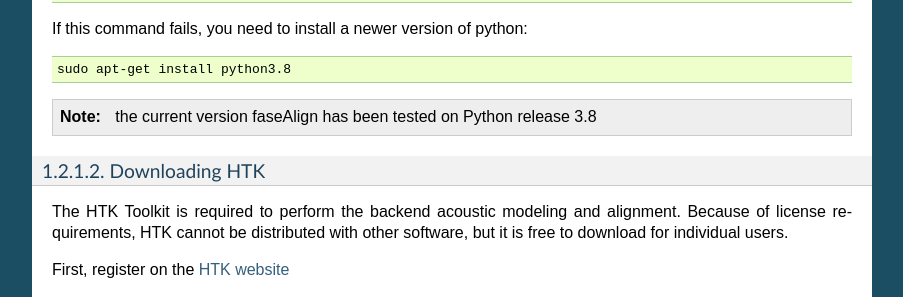
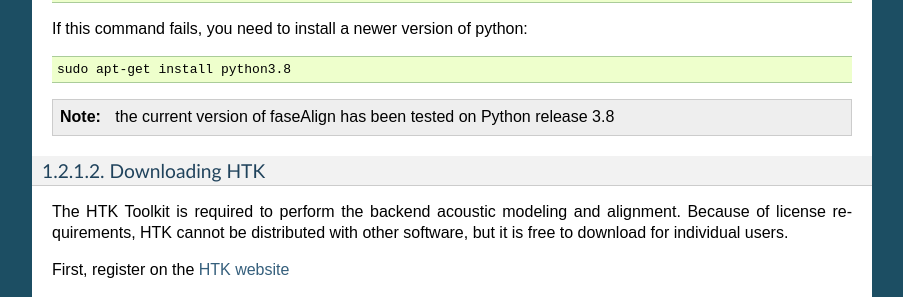
Before and after one commit to EricWilbanks/faseAlign, a Sphinx documentation site: the page built from docs/installation.rst, in a window 1280 px wide and 900 px high, scrolled down 2079 px. Shown: the part 152-449 px from the top of the window, without its empty margins (198-1101 px from the left). Built offline with Sphinx 7.4.7, drawn with Linux system fonts in a browser that asks for light colours.

Commit message:
docs updates

```diff
--- a/docs/installation.rst
+++ b/docs/installation.rst
@@ -144,7 +144,7 @@
 	sudo apt-get install python3.8
 
 
-.. note:: the current version faseAlign has been tested on Python release 3.8
+.. note:: the current version of faseAlign has been tested on Python release 3.8
 
 
 Downloading HTK
```
